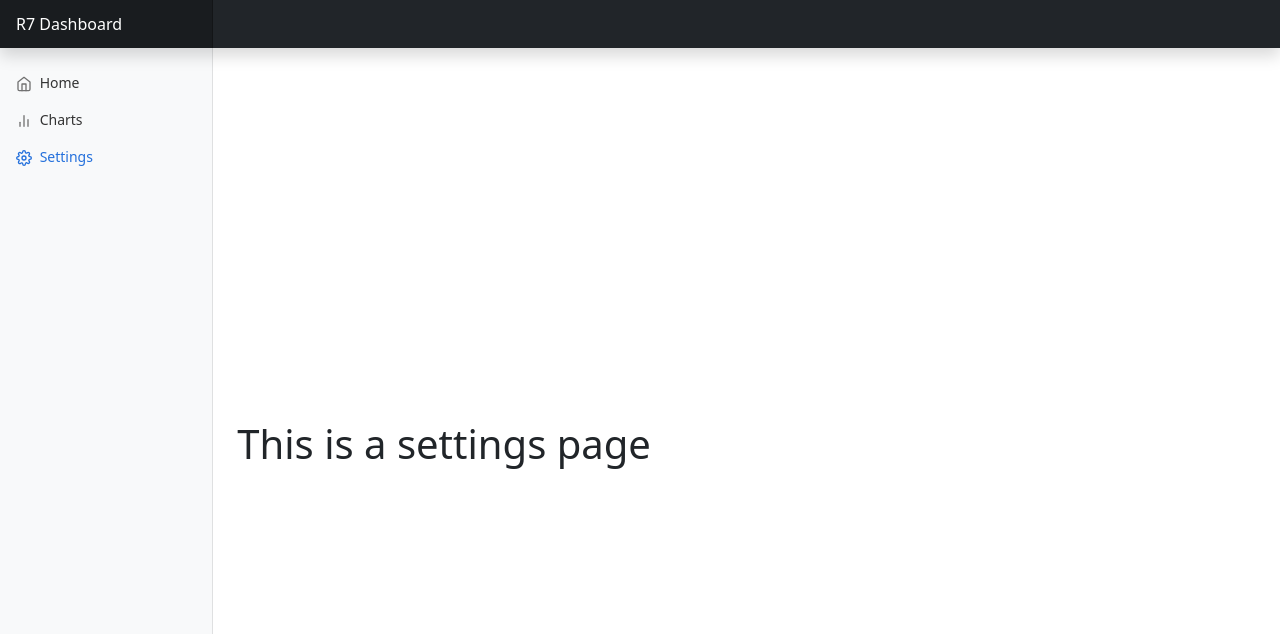
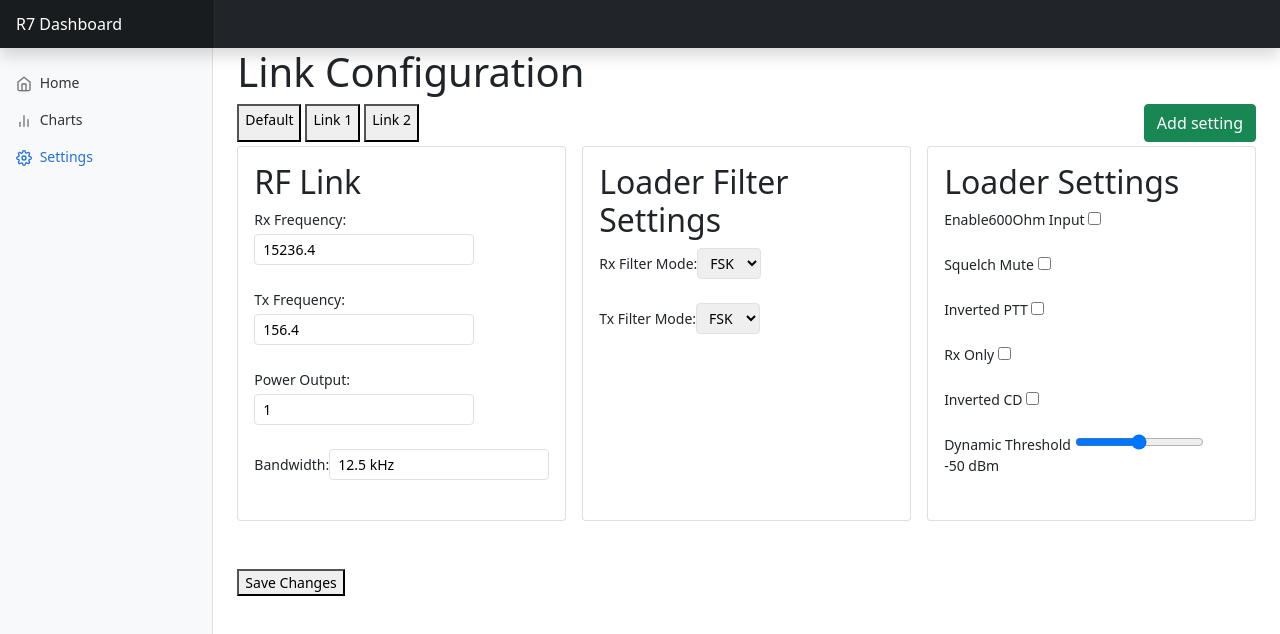
Before and after one commit to Yooggg/vue-project-for-mcu-master, a Vue app: page /settings in a window 1280 px wide. Shown: the top 634 px of the page. Built offline with nearby package versions, Linux system fonts and the light colour scheme.

Commit message:
Базовые настройки модема + окошко для добавления новых

```diff
--- /dev/null
+++ b/src/components/SettingsCard.vue
@@ -0,0 +1,14 @@
+<template>
+  <div class="card w-100">
+    <div class="card-body">
+      <h2 class="card-title">{{ title }}</h2>
+      <slot />
+    </div>
+  </div>
+</template>
+
+<script setup>
+defineProps({
+  title: String
+});
+</script>
--- a/src/views/SettingsView.vue
+++ b/src/views/SettingsView.vue
@@ -1,15 +1,261 @@
 <template>
-  <div class="about">
-    <h1>This is a settings page</h1>
+  <div class="p-6">
+    <h1 class="text-2xl font-bold mb-6">Link Configuration</h1>
+
+    <!-- Tabs -->
+    <div class="d-flex mb-1 border-b flex-row gap-1">
+      <button
+          v-for="tab in tabs"
+          :key="tab"
+          @click="activeTab = tab"
+          class="pb-2"
+          :class="{
+          'border-b-2 border-blue-600 font-semibold text-blue-600': activeTab === tab
+        }"
+      >
+        {{ tab }}
+      </button>
+
+      <div class="ms-auto">
+        <button class="btn btn-success" @click="showModal = true">
+          Add setting
+        </button>
+      </div>
+
+    </div>
+
+    <!-- Settings Panels -->
+    <div v-if="activeTab">
+      <div class="d-flex flex-row gap-3" >
+        <!-- RF Link -->
+        <SettingsCard title="RF Link">
+        <div v-for="(value, key) in parameters.rfLink" :key="key" class="mb-4">
+          <label class="block text-sm font-medium mb-1">{{ formatKey(key) }}:</label>
+          <input
+              v-model="parameters.rfLink[key]"
+              type="text"
+              class="w-full border rounded px-2 py-1"
+              :placeholder="key"
+          />
+        </div>
+        </SettingsCard>
+
+
+
+        <!-- Loader Filter Settings -->
+        <SettingsCard title="Loader Filter Settings">
+          <div v-for="(value, key) in parameters.loaderFilter" :key="key" class="mb-4">
+            <label class="block text-sm font-medium mb-1">{{ formatKey(key) }}:</label>
+            <select
+                v-model="parameters.loaderFilter[key]"
+                class="w-full border rounded px-2 py-1"
+            >
+              <option value="FSK">FSK</option>
+              <option value="ASK">ASK</option>
+              <option value="PSK">PSK</option>
+            </select>
+          </div>
+        </SettingsCard>
+
+
+
+        <!-- Loader Settings -->
+        <SettingsCard title="Loader Settings">
+          <div v-for="(value, key) in parameters.loaderSettings" :key="key" class="mb-4">
+            <label class="flex justify-between items-center text-sm font-medium">
+              {{ formatKey(key) }}
+              <template v-if="typeof value === 'boolean'">
+                <input type="checkbox" v-model="parameters.loaderSettings[key]" />
+              </template>
+              <template v-else>
+                <input
+                    type="range"
+                    min="-100"
+                    max="0"
+                    v-model.number="parameters.loaderSettings[key]"
+                    class="w-1/2 ml-2"
+                />
+              </template>
+            </label>
+            <div v-if="typeof value !== 'boolean'" class="text-xs text-right text-gray-500">
+              {{ parameters.loaderSettings[key] }} dBm
+            </div>
+          </div>
+        </SettingsCard>
+      </div>
+    </div>
+    <!-- Save Button -->
+    <div class="mt-5">
+      <button
+          class="border-b-2 border-blue-600 font-semibold text-blue-600"
+          @click="logParameters"
+      >
+        Save Changes
+      </button>
+    </div>
+
+    <!-- Модальное окно -->
+    <div class="modal fade show d-block" tabindex="-1" v-if="showModal" style="background-color: rgba(0,0,0,0.5);">
+      <div class="modal-dialog">
+        <div class="modal-content">
+          <div class="modal-header">
+            <h5 class="modal-title">Добавить настройку</h5>
+            <button type="button" class="btn-close" @click="showModal = false"></button>
+          </div>
+          <div class="modal-body">
+            <div class="mb-3">
+              <label class="form-label">Категория</label>
+              <select class="form-select" v-model="newSetting.category">
+                <option value="rfLink">RF Link</option>
+                <option value="loaderFilter">Loader Filter Settings</option>
+                <option value="loaderSettings">Loader Settings</option>
+              </select>
+            </div>
+            <div class="mb-3">
+              <label class="form-label">Название</label>
+              <input type="text" class="form-control" v-model="newSetting.name" />
+            </div>
+
+            <div class="mb-3">
+              <label class="form-label">Тип</label>
+              <select class="form-select" v-model="newSetting.type">
+                <option value="text">Число / текст</option>
+                <option value="checkbox">Флажок</option>
+                <option value="range">Ползунок</option>
+                <option value="select">Выпадающий список</option>
+              </select>
+            </div>
+
+            <div v-if="newSetting.type === 'range'" class="mb-3">
+              <label class="form-label">Диапазон</label>
+              <div class="d-flex gap-2">
+                <input type="number" class="form-control" v-model.number="newSetting.min" placeholder="Мин" />
+                <input type="number" class="form-control" v-model.number="newSetting.max" placeholder="Макс" />
+              </div>
+            </div>
+
+            <div v-if="newSetting.type === 'select'" class="mb-3">
+              <label class="form-label">Опции (через запятую)</label>
+              <input type="text" class="form-control" v-model="newSetting.optionsRaw" />
+            </div>
+          </div>
+          <div class="modal-footer">
+            <button class="btn btn-secondary" @click="showModal = false">Отмена</button>
+            <button class="btn btn-primary" @click="addSetting">Добавить</button>
+          </div>
+        </div>
+      </div>
+    </div>
+
   </div>
 </template>
 
-<style>
-@media (min-width: 1024px) {
-  .about {
-    min-height: 100vh;
-    display: flex;
-    align-items: center;
+<script setup>
+import { ref, reactive } from 'vue';
+import SettingsCard from '@/components/SettingsCard.vue';
+
+const tabs = ['Default', 'Link 1', 'Link 2'];
+const activeTab = ref('Default');
+
+const parameters = reactive({
+  rfLink: {
+    rxFrequency: '15236.4',
+    txFrequency: '156.4',
+    powerOutput: '1',
+    bandwidth: '12.5 kHz'
+  },
+  loaderFilter: {
+    rxFilterMode: 'FSK',
+    txFilterMode: 'FSK'
+  },
+  loaderSettings: {
+    enable600OhmInput: false,
+    squelchMute: false,
+    invertedPTT: false,
+    rxOnly: false,
+    invertedCD: false,
+    dynamicThreshold: -50
   }
+});
+
+function formatKey(key) {
+  return key
+      .replace(/([a-z])([A-Z])/g, '$1 $2')
+      .replace(/_/g, ' ')
+      .replace(/^./, (str) => str.toUpperCase());
 }
-</style>
+
+function logParameters() {
+  console.log('Saved parameters:', JSON.stringify(parameters, null, 2));
+  alert('Parameters saved (see console)');
+}
+
+const showModal = ref(false);
+
+const settingMeta = reactive({
+  rfLink: {},
+  loaderFilter: {},
+  loaderSettings: {}
+});
+
+const newSetting = reactive({
+  name: '',
+  type: 'text',
+  category: 'rfLink', // значение по умолчанию
+  min: 0,
+  max: 100,
+  optionsRaw: ''
+});
+
+function addSetting() {
+  const key = newSetting.name.trim();
+  if (!key) {
+    alert('Введите название настройки');
+    return;
+  }
+
+  let value;
+  switch (newSetting.type) {
+    case 'text':
+      value = '';
+      break;
+    case 'checkbox':
+      value = false;
+      break;
+    case 'range':
+      value = newSetting.min;
+      break;
+    case 'select':
+      value = '';
+      break;
+  }
+
+  if (!parameters[newSetting.category]) {
+    parameters[newSetting.category] = {};
+  }
+  parameters[newSetting.category][key] = (() => {
+    switch (newSetting.type) {
+      case 'text':
+        return '';
+      case 'checkbox':
+        return false;
+      case 'range':
+        return newSetting.min;
+      case 'select':
+        return '';
+    }
+  })();
+
+  // Сохраняем мета-информацию
+  settingMeta[newSetting.category][key] = {
+    type: newSetting.type,
+    ...(newSetting.type === 'range' && {
+      min: newSetting.min,
+      max: newSetting.max
+    }),
+    ...(newSetting.type === 'select' && {
+      options: newSetting.optionsRaw.split(',').map(opt => opt.trim())
+    })
+  };
+}
+</script>
```
